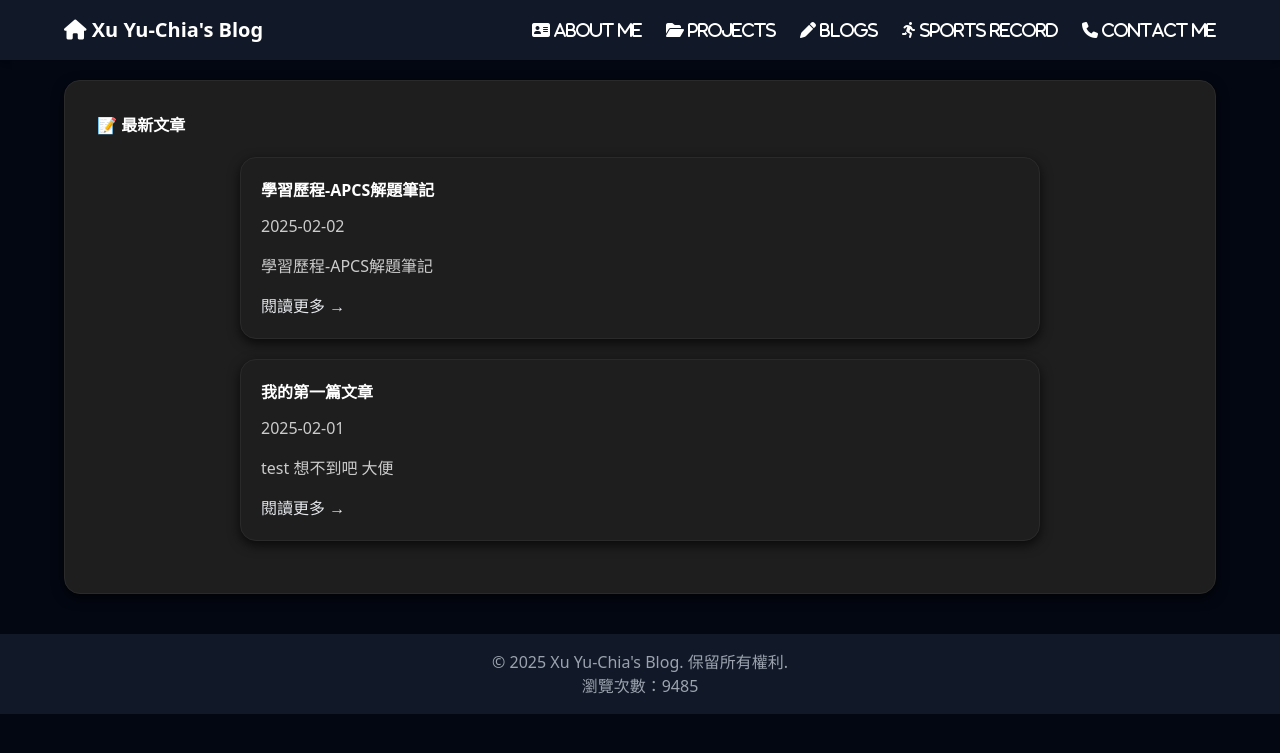
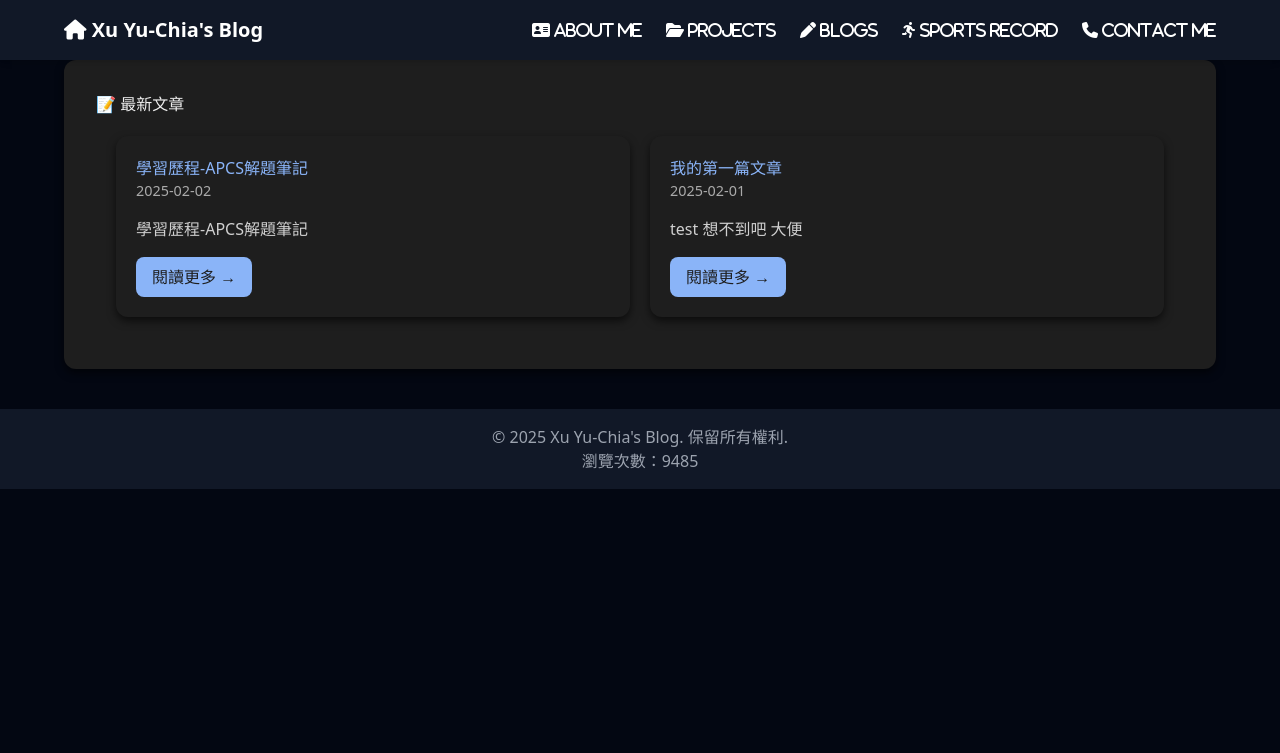
Before and after one commit to xu-yu-chia/blog, a Jekyll site: the page built from index.md, in a window 1280 px wide. Shown: the top 753 px of the page. Built offline with Jekyll 4.4.1, drawn with Linux system fonts in a browser that asks for light colours; nearby versions of some CDN libraries.

Commit message:
Update style.css

```diff
--- a/assets/style.css
+++ b/assets/style.css
@@ -30,64 +30,58 @@
     }
 }
 
-/* 暗色系文章卡片樣式 */
-body {
-  background-color: #121212;
-  color: #e0e0e0;
-  font-family: 'Noto Sans', sans-serif;
-  line-height: 1.8;
+.posts-container {
+  display: grid;
+  grid-template-columns: repeat(auto-fit, minmax(300px, 1fr));
+  gap: 20px;
+  padding: 20px;
 }
 
 .post-card {
   background-color: #1e1e1e;
-  border-radius: 16px;
-  box-shadow: 0 4px 12px rgba(0, 0, 0, 0.7);
+  color: #f0f0f0;
   padding: 20px;
-  margin: 20px auto;
-  max-width: 800px;
+  border-radius: 12px;
+  box-shadow: 0 4px 8px rgba(0, 0, 0, 0.6);
   transition: transform 0.3s ease, box-shadow 0.3s ease;
-  border: 1px solid #2a2a2a;
 }
 
 .post-card:hover {
-  transform: translateY(-8px);
-  box-shadow: 0 8px 20px rgba(0, 0, 0, 0.9);
+  transform: translateY(-10px);
+  box-shadow: 0 8px 16px rgba(0, 0, 0, 0.8);
 }
 
-.post-card h1, .post-card h2, .post-card h3 {
-  margin-bottom: 12px;
-  color: #ffffff;
-  font-weight: bold;
+.post-card h2 a {
+  color: #8ab4f8;
+  text-decoration: none;
 }
 
-.post-card p {
-  color: #cccccc;
-  margin-bottom: 16px;
+.post-card h2 a:hover {
+  text-decoration: underline;
 }
 
-.post-card blockquote {
-  border-left: 4px solid #007acc;
-  background-color: #1a1a1a;
-  padding: 12px 20px;
-  margin: 16px 0;
-  color: #a0a0a0;
-  font-style: italic;
+.post-date {
+  font-size: 0.9em;
+  color: #aaaaaa;
+  margin-bottom: 10px;
 }
 
-.post-card img {
-  max-width: 100%;
-  border-radius: 12px;
-  margin: 16px 0;
-  border: 1px solid #333;
+.post-excerpt {
+  margin: 15px 0;
+  line-height: 1.6;
+  color: #d0d0d0;
 }
 
-.read-progress {
-  position: fixed;
-  top: 0;
-  left: 0;
-  height: 4px;
-  background: #007acc;
-  width: 0;
-  z-index: 999;
-  transition: width 0.3s ease;
+.read-more {
+  display: inline-block;
+  padding: 8px 16px;
+  background-color: #8ab4f8;
+  color: #1e1e1e;
+  border-radius: 8px;
+  text-decoration: none;
+  transition: background-color 0.3s;
 }
+
+.read-more:hover {
+  background-color: #6a9ee6;
+}
```
